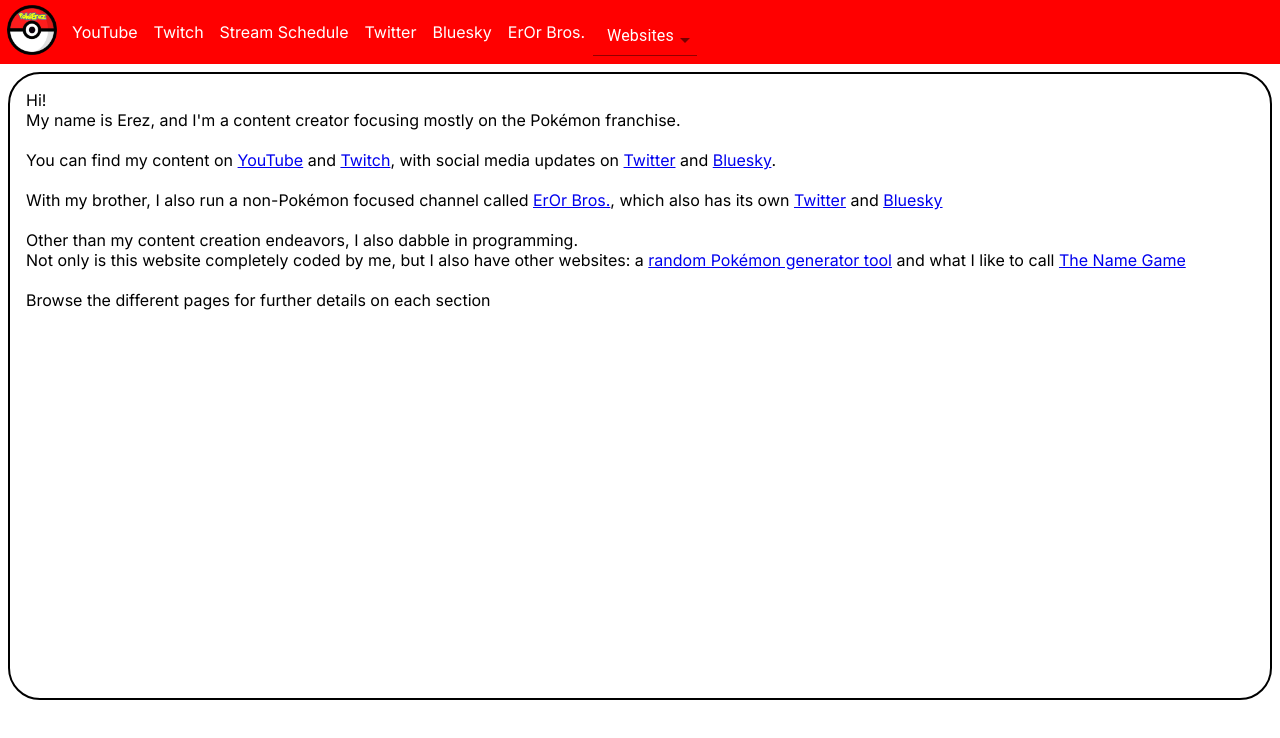
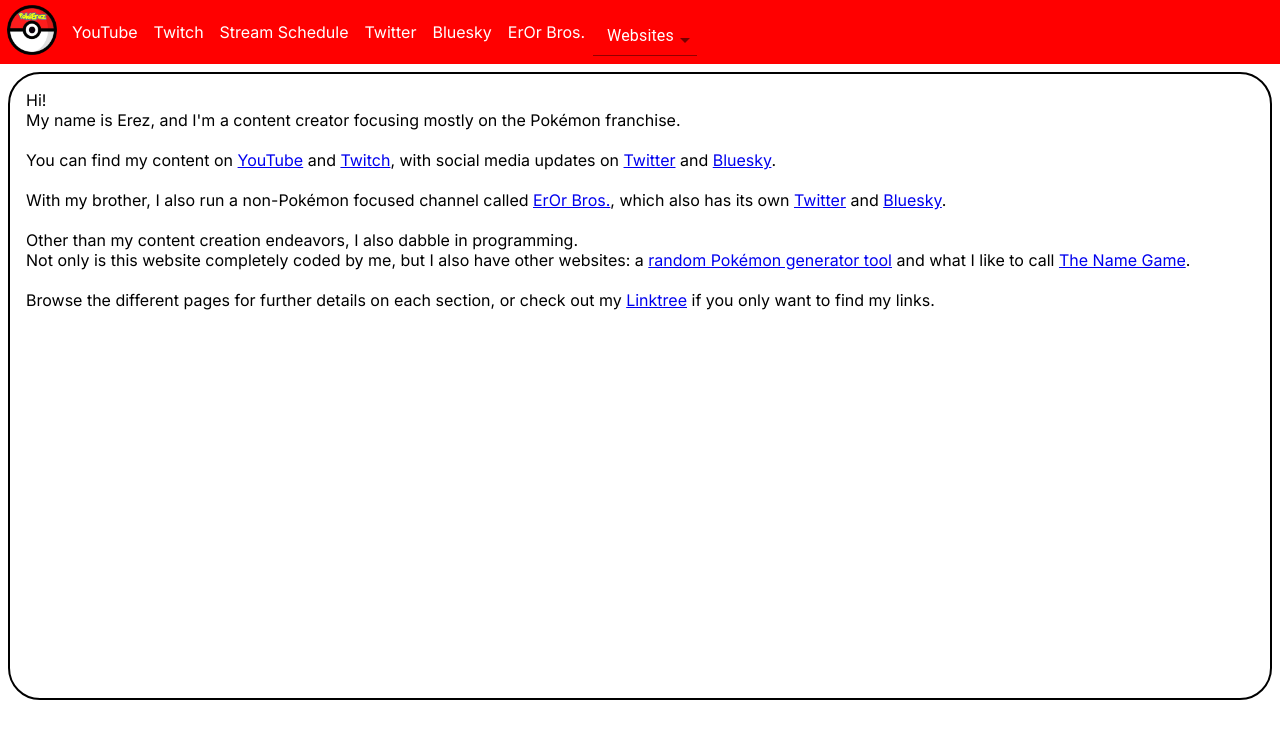
Before and after one commit to erezushi/pokeerez_com, a Next.js app: page / in a window 1280 px wide. Shown: the top 738 px of the page. Built offline with nearby package versions, Linux system fonts and the light colour scheme.

Commit message:
Fixed punctuation consistency and added Linktree link

```diff
--- a/app/page.tsx
+++ b/app/page.tsx
@@ -17,17 +17,18 @@
       With my brother, I also run a non-Pokémon focused channel called{' '}
       <Link href="https://youtube.com/@erorbros">ErOr Bros.</Link>, which also has its own{' '}
       <Link href="https://twitter.com/erorbros">Twitter</Link> and{' '}
-      <Link href="https://erorbros.bsky.social">Bluesky</Link>
+      <Link href="https://erorbros.bsky.social">Bluesky</Link>.
       <br />
       <br />
       Other than my content creation endeavors, I also dabble in programming.
       <br />
       Not only is this website completely coded by me, but I also have other websites: a{' '}
       <Link href="https://generator.pokeerez.com">random Pokémon generator tool</Link> and what I
-      like to call <Link href="https://names.pokeerez.com">The Name Game</Link>
+      like to call <Link href="https://names.pokeerez.com">The Name Game</Link>.
       <br />
       <br />
-      Browse the different pages for further details on each section
+      Browse the different pages for further details on each section, or check out my{' '}
+      <Link href="https://linktr.ee/erezushi">Linktree</Link> if you only want to find my links.
     </div>
   );
 };
```
